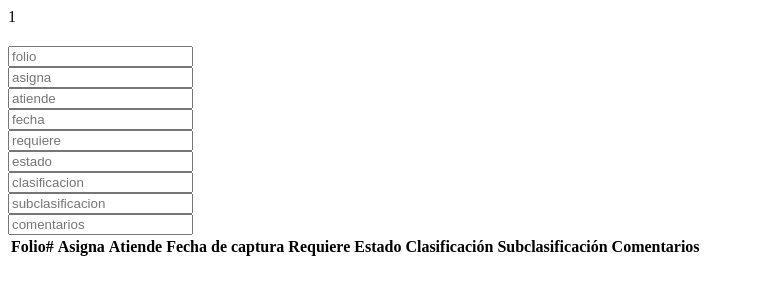
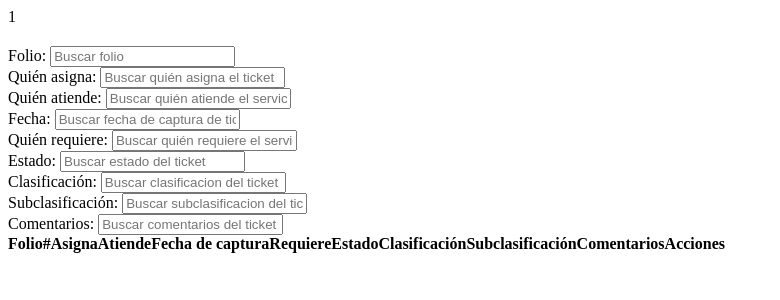
Before and after one commit to GAOC117/Helpdesk-X01-SITEUR, a PHP site: template views/dashboard/ver-tickets.php in a window 1280 px wide. Shown: the top 300 px of the page, without its empty margins (0-780 px from the left). Run offline with PHP 8.4, Linux system fonts and the light colour scheme; the template is opened without the code that fills it, so the values that code supplies are empty; the visitor is signed in with stand-in values (Sample User, id 1).

Commit message:
ver tickets
se termina ver tickets, pendiente ver historial, asignar y cerrar

```diff
--- a/controllers/DashboardController.php
+++ b/controllers/DashboardController.php
@@ -86,7 +86,7 @@ class DashboardController
         $query.= " LEFT OUTER JOIN empleado AS e4 ON e4.id  = t.idEmpRequiere";
         $query.= " LEFT OUTER JOIN estados AS e5 ON e5.id = t.idEstado";
         $query.= " LEFT OUTER JOIN clasificacion_problema AS cp ON cp.id = t.idClasificacionProblema  ";
-        $query.= " LEFT OUTER JOIN subclasificacion_problema AS sp ON sp.id = t.idSubclasificacionProblema";
+        $query.= " LEFT OUTER JOIN subclasificacion_problema AS sp ON sp.id = t.idSubclasificacionProblema order by t.id desc";
 
         //si el perfil es de soporte ver solo los suyos (asignados a él)
 
@@ -169,7 +169,7 @@ class DashboardController
 
             $idAsignado = $_POST['idEmpAsignado'];
 
-
+            // debuguear($idAsignado);
 
             $fechaAsignacion = date('Y-m-d');
 
--- a/src/scss/base/_mixins.scss
+++ b/src/scss/base/_mixins.scss
@@ -34,6 +34,7 @@
     text-align: center;
     width: 100%;
     display: inline-block;
+    border-radius: 1rem;
 
     &:hover {
         animation: pulsate 1s ease-in-out;
--- a/views/dashboard/ver-tickets.php
+++ b/views/dashboard/ver-tickets.php
@@ -1,15 +1,15 @@
-
-
 <p>
     <?php
-          if($_SESSION['mensaje']){
-          echo $_SESSION['mensaje']; $_SESSION['mensaje']='';
+    if ($_SESSION['mensaje']) {
+        echo $_SESSION['mensaje'];
+        $_SESSION['mensaje'] = '';
     }
     ?>
 </p>
 <div class="asignar-tickets__header">
     <h2 class="asignar-tickets__heading"><?php echo $titulo; ?></h2>
 </div>
+
 <body>
 
 
@@ -20,75 +20,91 @@
     <div class='containerrrr'>
         <div class='filters'>
             <div class='filter-container'>
-<input autocomplete='off' class='filter' name='folio' placeholder='folio' data-col='folio'/>
+                <label>Folio: </label>
+                <input autocomplete='off' class='filter' name='folio' placeholder='Buscar folio' data-col='folio' id="idFolio" />
             </div>
             <div class='filter-container'>
-<input autocomplete='off' class='filter' name='asigna' placeholder='asigna' data-col='asigna'/>
+                <label>Quién asigna: </label>
+                <input autocomplete='off' class='filter' name='asigna' placeholder='Buscar quién asigna el ticket' data-col='asigna' id="idAsigna" />
             </div>
             <div class='filter-container'>
-<input autocomplete='off' class='filter' name='atiende' placeholder='atiende' data-col='atiende'/>
+                <label>Quién atiende: </label>
+                <input autocomplete='off' class='filter' name='atiende' placeholder='Buscar quién atiende el servicio' data-col='atiende' id="idAtiende" />
             </div>
             <div class='filter-container'>
-<input autocomplete='off' class='filter' name='fecha' placeholder='fecha' data-col='fecha'/>
+                <label>Fecha: </label>
+                <input autocomplete='off' class='filter' name='fecha' placeholder='Buscar fecha de captura de ticket' data-col='fecha' id="idFecha" />
             </div>
             <div class='filter-container'>
-<input autocomplete='off' class='filter' name='requiere' placeholder='requiere' data-col='requiere'/>
+                <label>Quién requiere: </label>
+                <input autocomplete='off' class='filter' name='requiere' placeholder='Buscar quién requiere el servicio' data-col='requiere' id="idRequiere" />
             </div>
             <div class='filter-container'>
-<input autocomplete='off' class='filter' name='estado' placeholder='estado' data-col='estado'/>
+                <label>Estado: </label>
+                <input autocomplete='off' class='filter' name='estado' placeholder='Buscar estado del ticket' data-col='estado' id="idEstado" />
             </div>
             <div class='filter-container'>
-<input autocomplete='off' class='filter' name='clasificacion' placeholder='clasificacion' data-col='clasificación'/>
+            <label>Clasificación: </label>
+                <input autocomplete='off' class='filter' name='clasificacion' placeholder='Buscar clasificacion del ticket' data-col='clasificación' id="idClasificacion" />
             </div>
             <div class='filter-container'>
-<input autocomplete='off' class='filter' name='subclasificacion' placeholder='subclasificacion' data-col='subclasificación'/>
+            <label>Subclasificación: </label>
+                <input autocomplete='off' class='filter' name='subclasificacion' placeholder='Buscar subclasificacion del ticket' data-col='subclasificación' id="Subclasificacion" />
             </div>
             <div class='filter-container'>
-<input autocomplete='off' class='filter' name='comentarios' placeholder='comentarios' data-col='comentarios'/>
+            <label>Comentarios: </label>
+                <input autocomplete='off' class='filter' name='comentarios' placeholder='Buscar comentarios del ticket' data-col='comentarios' id="idComentarios" />
             </div>
-<div class='clearfix'></div>
+            <!-- <div class='clearfix'></div> -->
         </div>
     </div>
-<div class='container'>
+
+
+    <div class='tabla__contenedor'>
 
 
 
-<table>
-<thead>
-<th>Folio#</th>
-<th>Asigna</th>
-<th>Atiende</th>
-<th>Fecha de captura</th>
-<th>Requiere</th>
-<th>Estado</th>
-<th>Clasificación</th>
-<th>Subclasificación</th>
-<th>Comentarios</th>
+        <table id="myTable" class="table table-hover tabla" cellspacing="0" cellpadding="0">
+            <thead class="tabla__header">
+                <th class="tabla__th">Folio#</th>
+                <th class="tabla__th">Asigna</th>
+                <th class="tabla__th">Atiende</th>
+                <th class="tabla__th">Fecha de captura</th>
+                <th class="tabla__th">Requiere</th>
+                <th class="tabla__th">Estado</th>
+                <th class="tabla__th">Clasificación</th>
+                <th class="tabla__th">Subclasificación</th>
+                <th class="tabla__th">Comentarios</th>
+                <th class="tabla__th">Acciones</th>
             </thead>
             </thead>
-<tbody>
+            <tbody class="tabla__body">
                 <?php
                 foreach ($tickets as $ticket) : ?>
 
-                    <tr>
-                        <td><?php echo $ticket->idTicket; ?></td>
-                        <td><?php echo $ticket->nombreAsigna; ?></td>
-                        <td><?php echo $ticket->atiende; ?></td>
-                        <td><?php echo date('d', strtotime($ticket->fechaCaptura)) . '/' . $meses[date('m', strtotime($ticket->fechaCaptura)) - 1] . '/' . date('Y', strtotime($ticket->fechaCaptura)); ?></td>
-                        <td><?php echo $ticket->nombreRequiere; ?></td>
-                        <td><?php echo $ticket->estadoTicket; ?></td>
-                        <td><?php echo $ticket->clasificacion; ?></td>
-                        <td><?php echo $ticket->subclasificacion; ?></td>
-                        <td><?php echo $ticket->comentarios; ?></td>
+                    <tr class="tabla__row">
+                        <td class="tabla__td"><?php echo $ticket->idTicket; ?></td>
+                        <td class="tabla__td"><?php echo $ticket->nombreAsigna; ?></td>
+                        <td class="tabla__td"><?php echo $ticket->atiende; ?></td>
+                        <td class="tabla__td"><?php echo date('d', strtotime($ticket->fechaCaptura)) . '/' . $meses[date('m', strtotime($ticket->fechaCaptura)) - 1] . '/' . date('Y', strtotime($ticket->fechaCaptura)); ?></td>
+                        <td class="tabla__td"><?php echo $ticket->nombreRequiere; ?></td>
+                        <td class="tabla__td"><?php echo $ticket->estadoTicket; ?></td>
+                        <td class="tabla__td"><?php echo $ticket->clasificacion; ?></td>
+                        <td class="tabla__td"><?php echo $ticket->subclasificacion; ?></td>
+                        <td class="tabla__td"><?php echo $ticket->comentarios; ?></td>
 
-                        <td >
-                            <div class="tabla-tickets__botones">
-                            <a href="/dashboard/historial-tickets?id=<?php echo $ticket->idTicket; ?>" class="boton-amarillo-block">Historial</a>
+                        <td class="tabla__td">
+                            <div class="tabla__tickets--botones ">
+                                <a href="/dashboard/historial-tickets?id=<?php echo $ticket->idTicket; ?>" title='Historial del ticket' class="tabla__boton-azul tabla__boton"><i class="fa-solid fa-clock fa-xl"></i></a>
                                 <?php if ($idRol === '1' || $idRol === '2') { ?>
                                     <?php if ($ticket->estadoTicket === 'Abierto' || $ticket->estadoTicket === 'Pausado' || $ticket->estadoTicket === 'Escalado') { ?>
-
-                                        <a href="/dashboard/escalar-tickets?id=<?php echo $ticket->idTicket; ?>" class="boton-amarillo-block">Escalar</a>
-                                        <a href="/dashboard/cerrar-tickets?id=<?php echo $ticket->idTicket; ?>" class="boton-amarillo-block">Cerrar</a>
+                                        <?php if ($ticket->atiende === 'Sin asignar') { ?>
+                                        <a href="/dashboard/asignar-tickets?id=<?php echo $ticket->idTicket; ?>" title='Asignar ticket' class="tabla__boton-verde-limon tabla__boton"><i class="fa-solid fa-person-walking-arrow-loop-left fa-2xl"></i></i></a>
+                                        <?php } ?>
+                                        <a href="/dashboard/escalar-tickets?id=<?php echo $ticket->idTicket; ?>" title='Escalar ticket' class="tabla__boton-naranja tabla__boton"><i class="fa-solid fa-arrow-trend-up fa-2xl"></i></a>
+                                        <a href="/dashboard/cerrar-tickets?id=<?php echo $ticket->idTicket; ?>" title='Cerrar ticket' class="tabla__boton-verde tabla__boton"><i class="fa-solid fa-circle-check fa-xl"></i></a>
+                                    <?php } else { ?>
+                                        <p class="tabla__cerrado">Ticket cerrado</p>
                                     <?php } ?>
                                 <?php } ?>
 
@@ -96,7 +112,7 @@
                                     <?php if ($ticket->estadoTicket === 'Abierto' || $ticket->estadoTicket === 'Pausado' || $ticket->estadoTicket === 'Escalado') { ?>
 
 
-                                        <a href="/dashboard/cerrar-tickets?id=<?php echo $ticket->idTicket; ?>" class="boton-amarillo-block">Cerrar</a>
+                                        <a href="/dashboard/cerrar-tickets?id=<?php echo $ticket->idTicket; ?>" title='Cerrar ticket' class="tabla__boton-verde tabla__boton"><i class="fa-solid fa-circle-check fa-xl"></i></a>
                                     <?php } ?>
                                 <?php } ?>
 
@@ -108,29 +124,61 @@
                     </tr>
                 <?php endforeach; ?>
 
+
+
+
+
+
+
+
+
+
+
+
+
+
+
+
+
+
+
+
+
+
+
+
+
+
             </tbody>
         </table>
     </div>
+
+
+    <!-- <ul class="pagination pagination-lg pager" id="myPager"></ul> -->
+
     <script type="text/javascript">
-
         var _gaq = _gaq || [];
         _gaq.push(['_setAccount', 'UA-36251023-1']);
         _gaq.push(['_setDomainName', 'jqueryscript.net']);
         _gaq.push(['_trackPageview']);
 
         (function() {
-    var ga = document.createElement('script'); ga.type = 'text/javascript'; ga.async = true;
+            var ga = document.createElement('script');
+            ga.type = 'text/javascript';
+            ga.async = true;
             ga.src = ('https:' == document.location.protocol ? 'https://ssl' : 'http://www') + '.google-analytics.com/ga.js';
-    var s = document.getElementsByTagName('script')[0]; s.parentNode.insertBefore(ga, s);
+            var s = document.getElementsByTagName('script')[0];
+            s.parentNode.insertBefore(ga, s);
         })();
-
     </script>
 
 </body>
+
 </html>
 
 <?php $script = "
 <script src='/build/js/dashboard.js' defer></script>
+<script src='/build/js/ver-tickets.js' defer></script>
 
 "
 
```
Also changed, not shown: src/js/multifilter.js (+6 -1 lines), src/js/ver-tickets.js (+141 -90 lines), src/scss/dashboard/tickets/_ver-tickets.scss (+168 -0 lines), public/build/css/admin.css, public/build/css/app.css, public/build/css/colaborador.css, public/build/js/ver-tickets.js, 4 other files. Lines whose indentation alone changed are shown as unchanged.
